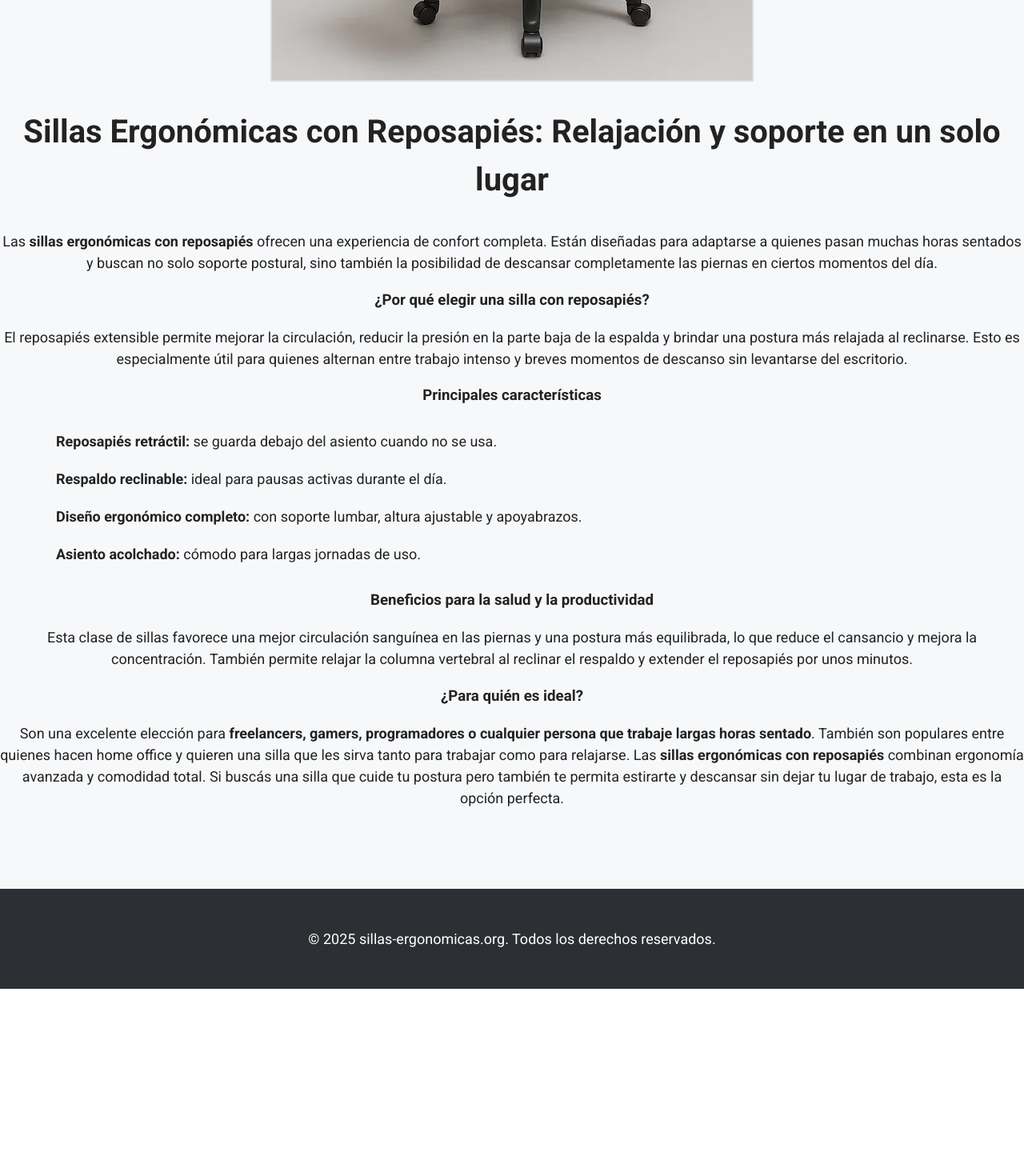
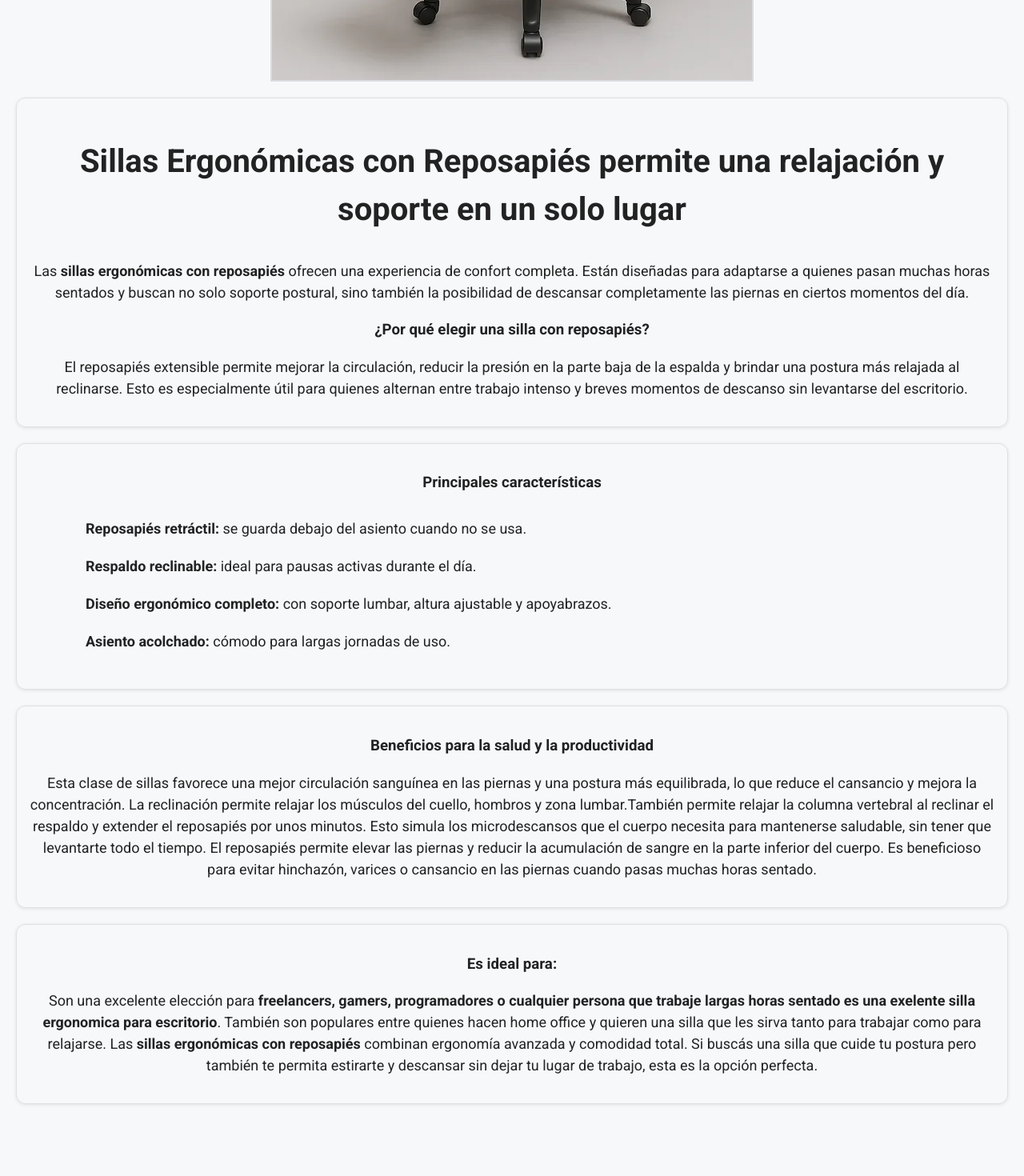
Before and after one commit to ZIDEN-3/Sillas-ergonomicas, a React (Vite) app: page /Silla-ergonomica-reclinable-con-reposapies in a window 1280 px wide. Shown: the part 840-2310 px from the top of the page at 80% size. Before the commit the page ends 2076 px from the top, so only its background shows below. Built offline with nearby package versions, Linux system fonts and the light colour scheme.

Commit message:
article incluido en todas las paginas

```diff
--- a/src/App.css
+++ b/src/App.css
@@ -14,6 +14,7 @@ body {
    font-family: 'Roboto', 'Segoe UI', Arial, sans-serif;
     background: #f7f8fa;
     color: #222;
+    overflow-x: hidden;
 
 }
 
--- a/src/pages/SillaEconómicas.jsx
+++ b/src/pages/SillaEconómicas.jsx
@@ -7,6 +7,7 @@ function SillaEconómica () {
         <h1>Sillas ergonómicas económicas</h1>
          <div className='containerImg'><img src={Sillaeconomica} /></div>
         <section>
+          <article className='caracteristicas'>
   <h2>Sillas Ergonómicas Económicas: Comodidad sin gastar de más</h2>
   <p>
     Tener una buena postura mientras trabajás o estudiás no debería ser un lujo. Las <strong>sillas ergonómicas económicas</strong> ofrecen una solución accesible para quienes buscan mejorar su salud postural sin invertir grandes sumas de dinero.
@@ -16,7 +17,8 @@ function SillaEconómica () {
   <p>
     Aunque no cuentan con los materiales premium o la tecnología avanzada de modelos de gama alta, muchas sillas ergonómicas asequibles incorporan funciones clave como respaldo reclinable, soporte lumbar básico y asiento acolchado. Lo importante es encontrar un modelo que ofrezca lo esencial: comodidad, estabilidad y un diseño que cuide tu espalda.
   </p>
-
+  </article>
+<article className='caracteristicas'>
   <h3>Características comunes en esta categoría</h3>
   <ul className='ul1'>
     <li className='lista1'><strong>Altura regulable:</strong> se adapta a diferentes escritorios.</li>
@@ -24,7 +26,8 @@ function SillaEconómica () {
     <li className='lista1'><strong>Materiales simples:</strong> como tela o malla sintética, con estructuras plásticas resistentes.</li>
     <li className='lista1'><strong>Apoyabrazos fijos o abatibles:</strong> según el modelo.</li>
   </ul>
-
+  </article>
+<article className='caracteristicas'>
   <h3>Ventajas de elegir una opción económica</h3>
   <p>
     Estas sillas son ideales para presupuestos ajustados, oficinas compartidas, puestos de trabajo temporales o personas que recién comienzan a equipar su espacio. Suelen ser livianas, fáciles de armar y prácticas para el uso diario.
@@ -38,6 +41,7 @@ function SillaEconómica () {
   <p>
     No hace falta gastar mucho para sentarse bien y conseguir buena postura y comodidad. Las <strong>sillas ergonómicas económicas</strong> son una excelente opción para mejorar tu postura y cuidar tu cuerpo día a día, sin salirte del presupuesto.
   </p>
+  </article>
 </section>
 
 
--- a/src/pages/SillaEjecutiva.jsx
+++ b/src/pages/SillaEjecutiva.jsx
@@ -6,7 +6,8 @@ function SillaEjecutiva () {
             <h1>Silla ergonómica ejecutiva</h1>
              <div className='containerImg'><img src={Sillaejecutiva} /></div>
             <section>
-  <h2>Silla Ergonómica Ejecutiva: Elegancia, confort y autoridad</h2>
+              <article className='caracteristicas'>
+  <h2>Una Silla Ergonómica Ejecutiva es un ejemplo de elegancia, confort y autoridad para una silla ergonómica de escritorio</h2>
 
   <p>
     La <strong>silla ergonómica ejecutiva</strong> es sinónimo de profesionalismo, comodidad y diseño elegante. Pensada para entornos corporativos, directivos y oficinas modernas, esta silla combina soporte ergonómico con acabados premium para largas jornadas de trabajo sin perder estilo ni postura.
@@ -16,7 +17,8 @@ function SillaEjecutiva () {
   <p>
     Se caracteriza por tener un diseño más robusto y sofisticado. Suele contar con materiales como cuero sintético o natural, respaldos altos, asiento amplio y un enfoque claro en la comodidad prolongada. Es la elección ideal para quienes buscan tanto <strong>presencia visual como bienestar postural</strong>.
   </p>
-
+  </article>
+<article className='caracteristicas'>
   <h3>Características principales</h3>
   <ul className='ul1'>
     <li className='lista1'><strong>Respaldo alto:</strong> cubre toda la espalda y brinda soporte cervical.</li>
@@ -26,8 +28,9 @@ function SillaEjecutiva () {
     <li className='lista1'><strong>Apoyabrazos fijos o ajustables:</strong> para un mejor apoyo de hombros y brazos.</li>
     <li className='lista1'><strong>Altura regulable y base giratoria:</strong> adaptabilidad completa al escritorio y movilidad sencilla.</li>
   </ul>
-
-  <h3>¿A quién va dirigida?</h3>
+  </article>
+<article className='caracteristicas'>
+  <h3>Es la silla ergonómica ideal para:</h3>
   <p>
     Es ideal para <strong>directores, gerentes, profesionales en home office</strong> o cualquier usuario que pase muchas horas en escritorio y desee una silla con presencia y prestaciones ergonómicas superiores.
   </p>
@@ -36,11 +39,10 @@ function SillaEjecutiva () {
   <p>
     Además del diseño atractivo, estas sillas están hechas para <strong>reducir el cansancio postural</strong>, mejorar la concentración y transmitir una imagen profesional. Aportan confort a la vez que elevan la estética de cualquier espacio de trabajo.
   </p>
-
-  <h3>¿Para quién es ideal?</h3>
   <p>
     Si buscás una silla cómoda, funcional y con un toque de autoridad, la <strong>silla ergonómica ejecutiva</strong> es la opción ideal. Perfecta para quienes trabajan muchas horas sentados y valoran tanto la salud como la estética en su oficina.
   </p>
+  </article>
 </section>
 
         </div>
--- a/src/pages/SillaReclinableReposapiés.jsx
+++ b/src/pages/SillaReclinableReposapiés.jsx
@@ -8,7 +8,8 @@ function SillaReclinableReposapiés () {
          <h1>Silla ergonómica con reposapiés</h1>
           <div className='containerImg'><img src={Sillareclinable} /></div>
          <section>
-  <h2>Sillas Ergonómicas con Reposapiés: Relajación y soporte en un solo lugar</h2>
+          <article className='caracteristicas'>
+  <h2>Sillas Ergonómicas con Reposapiés permite una relajación y soporte en un solo lugar</h2>
 
   <p>
     Las <strong>sillas ergonómicas con reposapiés</strong> ofrecen una experiencia de confort completa. Están diseñadas para adaptarse a quienes pasan muchas horas sentados y buscan no solo soporte postural, sino también la posibilidad de descansar completamente las piernas en ciertos momentos del día.
@@ -18,7 +19,8 @@ function SillaReclinableReposapiés () {
   <p>
     El reposapiés extensible permite mejorar la circulación, reducir la presión en la parte baja de la espalda y brindar una postura más relajada al reclinarse. Esto es especialmente útil para quienes alternan entre trabajo intenso y breves momentos de descanso sin levantarse del escritorio.
   </p>
-
+  </article>
+<article className='caracteristicas'>
   <h3>Principales características</h3>
   <ul className='ul1'>
     <li className='lista1'><strong>Reposapiés retráctil:</strong> se guarda debajo del asiento cuando no se usa.</li>
@@ -26,17 +28,20 @@ function SillaReclinableReposapiés () {
     <li className='lista1'><strong>Diseño ergonómico completo:</strong> con soporte lumbar, altura ajustable y apoyabrazos.</li>
     <li className='lista1'><strong>Asiento acolchado:</strong> cómodo para largas jornadas de uso.</li>
   </ul>
-
+  </article>
+<article className='caracteristicas'>
   <h3>Beneficios para la salud y la productividad</h3>
   <p>
-    Esta clase de sillas favorece una mejor circulación sanguínea en las piernas y una postura más equilibrada, lo que reduce el cansancio y mejora la concentración. También permite relajar la columna vertebral al reclinar el respaldo y extender el reposapiés por unos minutos.
+    Esta clase de sillas favorece una mejor circulación sanguínea en las piernas y una postura más equilibrada, lo que reduce el cansancio y mejora la concentración. La reclinación permite relajar los músculos del cuello, hombros y zona lumbar.También permite relajar la columna vertebral al reclinar el respaldo y extender el reposapiés por unos minutos. Esto simula los microdescansos que el cuerpo necesita para mantenerse saludable, sin tener que levantarte todo el tiempo. El reposapiés permite elevar las piernas y reducir la acumulación de sangre en la parte inferior del cuerpo. Es beneficioso para evitar hinchazón, varices o cansancio en las piernas cuando pasas muchas horas sentado.
   </p>
-
-  <h3>¿Para quién es ideal?</h3>
+  </article>
+<article className='caracteristicas'>
+  <h3>Es ideal para:</h3>
   <p>
-    Son una excelente elección para <strong>freelancers, gamers, programadores o cualquier persona que trabaje largas horas sentado</strong>. También son populares entre quienes hacen home office y quieren una silla que les sirva tanto para trabajar como para relajarse.
+    Son una excelente elección para <strong>freelancers, gamers, programadores o cualquier persona que trabaje largas horas sentado es una exelente silla ergonomica para escritorio</strong>. También son populares entre quienes hacen home office y quieren una silla que les sirva tanto para trabajar como para relajarse.
     Las <strong>sillas ergonómicas con reposapiés</strong> combinan ergonomía avanzada y comodidad total. Si buscás una silla que cuide tu postura pero también te permita estirarte y descansar sin dejar tu lugar de trabajo, esta es la opción perfecta.
   </p>
+  </article>
 </section>
 
        </div>
--- a/src/pages/SongmicsOBN86BK.jsx
+++ b/src/pages/SongmicsOBN86BK.jsx
@@ -36,8 +36,7 @@ function SongmicsOBN86BK() {
             <li className='lista1'><strong>Reclinación con bloqueo:</strong> el respaldo puede inclinarse para momentos de descanso.</li>
             <li className='lista1'><strong>Tapizado en PU resistente:</strong> fácil de limpiar, duradero y con un acabado elegante.</li>
           </ul>
-           <Comprar
-     urlAmazon="https://amzn.to/45qMex7"/>
+
 
         </article>
 
@@ -46,6 +45,8 @@ function SongmicsOBN86BK() {
           <p>
             Si querés una silla con <strong>estética ejecutiva, respaldo alto y buena durabilidad</strong>, sin gastar lo que cuesta una silla premium, la OBN86BK es una opción destacada en su gama.
           </p>
+            <Comprar
+     urlAmazon="https://amzn.to/45qMex7"/>
         </article>
 
         <article className="caracteristicas">
@@ -60,8 +61,6 @@ function SongmicsOBN86BK() {
             <li className='lista1'>Es una de las mejores sillas ergonómicas para oficina tradicional</li>
             <li className='lista1'>Es una de las mejores sillas ergonómicas con respaldo acolchado</li>
           </ul>
-           <Comprar
-     urlAmazon="https://amzn.to/45qMex7"/>
 
         </article>
 
--- a/src/styles/footer.css
+++ b/src/styles/footer.css
@@ -5,7 +5,7 @@ footer {
    width: 100vw; /* ocupa todo el ancho visible */
   margin-left: calc(-50vw + 50%); /* lo “saca” del centrado */
    height: 125px;
-    overflow-x: hidden;
+
    position: relative;
   margin-top: 100px;
   display: flex;
```
Also changed, not shown: src/pages/SillaDeMalla.jsx (+8 -3 lines).
